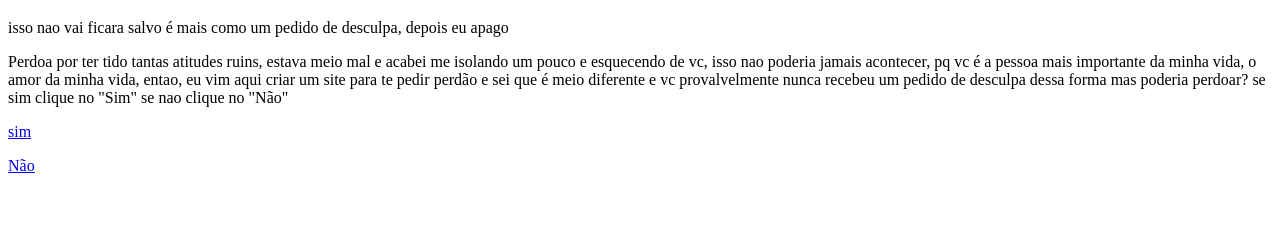
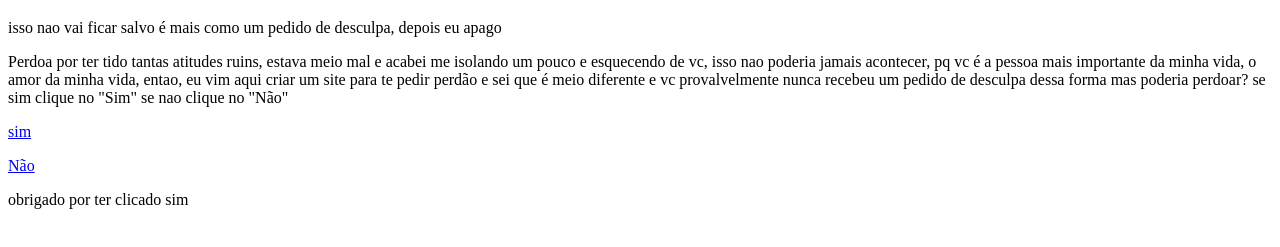
Before and after one commit to rufinozzz/Minha-Noiva, a plain HTML site: page index.html in a window 1280 px wide. Shown: the part 61-308 px from the top of the page. Drawn offline with Linux system fonts and the light colour scheme.

Commit message:
index.html

```diff
--- a/index.html
+++ b/index.html
@@ -7,9 +7,10 @@
 </head>
 <body>
   <h1>Esse é um site direcionado a vc Minha Noiva<3</h1>
-  <p>isso nao vai ficara salvo é mais como um pedido de desculpa, depois eu apago</p>
+  <p>isso nao vai ficar salvo é mais como um pedido de desculpa, depois eu apago</p>
   <p>Perdoa por ter tido tantas atitudes ruins, estava meio mal e acabei me isolando um pouco e esquecendo de vc, isso nao poderia jamais acontecer, pq vc é a pessoa mais importante da minha vida, o amor da minha vida, entao, eu vim aqui criar um site para te pedir perdão e sei que é meio diferente e vc provalvelmente nunca recebeu um pedido de desculpa dessa forma mas poderia perdoar? se sim clique no "Sim" se nao clique no "Não"</p>
   <p><a href="https://www.youtube.com/watch?v=-VEUWrmVsQ4">sim</a></p>
   <p> <a href="https://www.youtube.com/watch?v=S4EtvnHyz0U">Não</a></p>
+  <p> obrigado por ter clicado sim </p>
 </body>
 </html>
```
